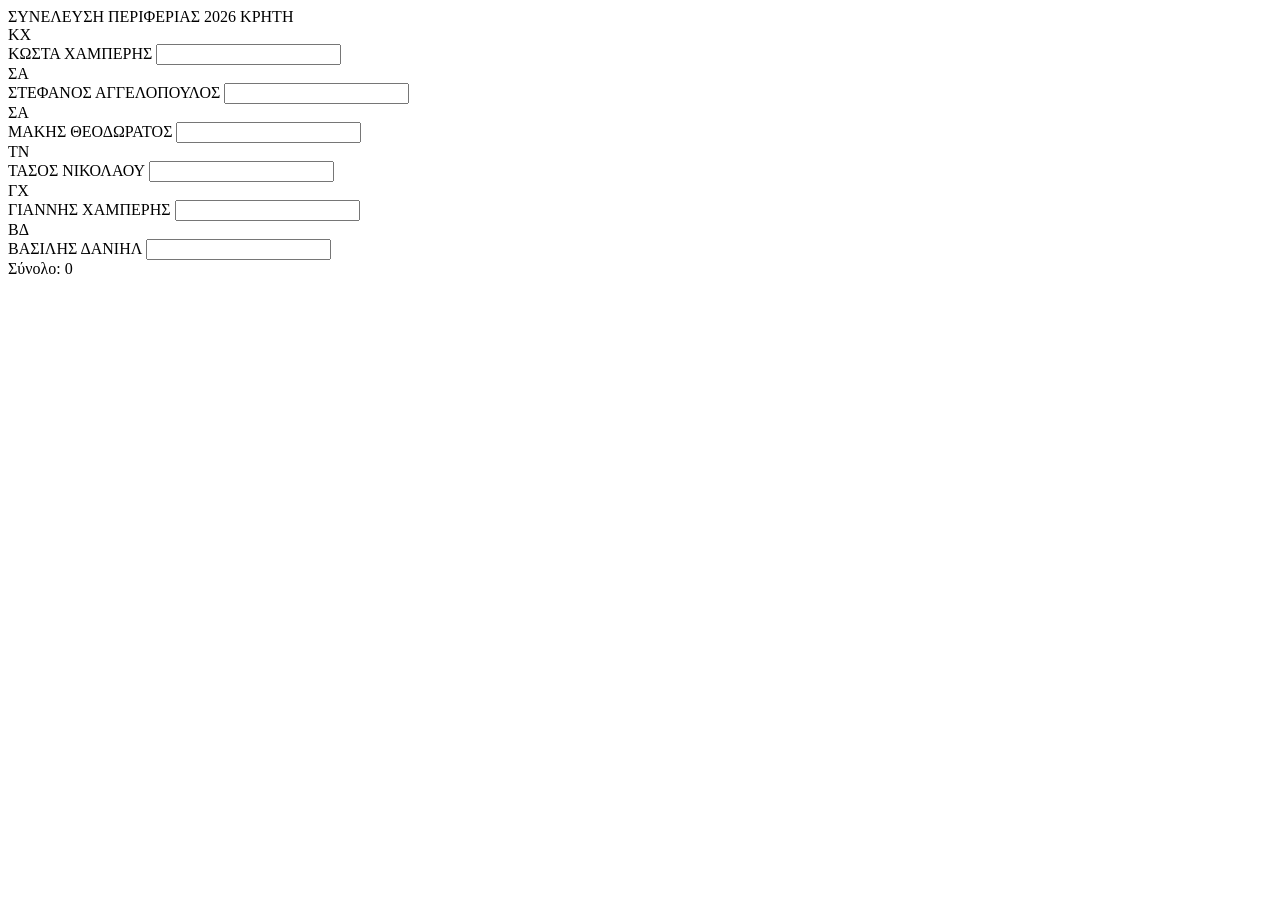
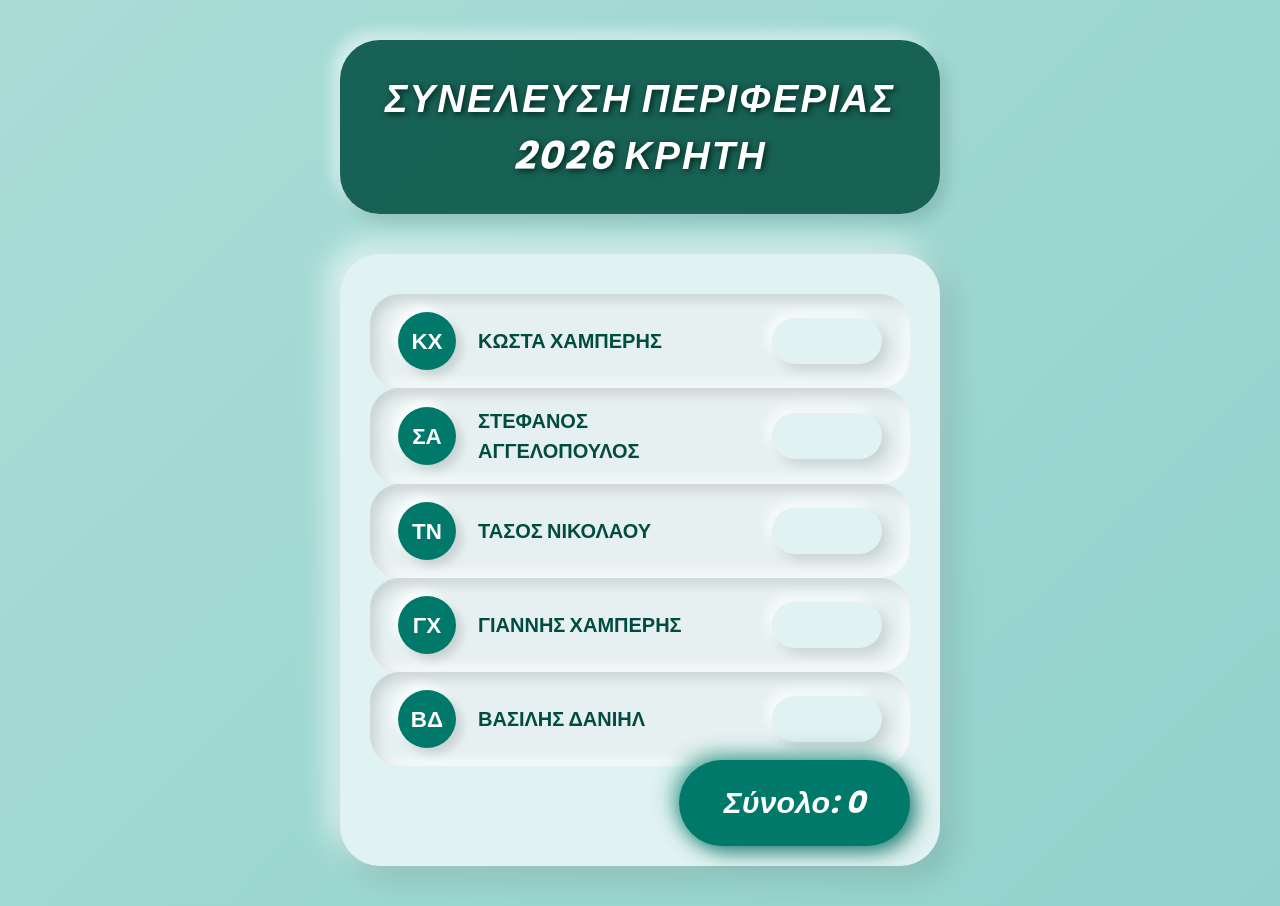
Before and after one commit to KostaHam/syn2026crete, a plain HTML site: page index.html in a window 1280 px wide. Before the commit the page ends 800 px from the top, so only its background shows below. Drawn offline with Linux system fonts and the light colour scheme; no server answers.

Commit message:
Add files via upload

```diff
--- a/index.html
+++ b/index.html
@@ -4,11 +4,219 @@
   <meta charset="UTF-8" />
   <title>ΣΥΝΕΛΕΥΣΗ ΠΕΡΙΦΕΡΙΑΣ 2026 ΚΡΗΤΗ</title>
   <meta name="viewport" content="width=device-width, initial-scale=1" />
-  <link href="https://fonts.googleapis.com/css2?family=Poppins:wght@400;700&display=swap" rel="stylesheet" />
   <style>
-    /* (Unveränderter CSS aus deiner Version hier eingefügt) */
-    /* Du kannst bei Bedarf kürzen, ist aber alles wie in deinem Original. */
-    /* ... CSS bleibt exakt gleich wie von dir gesendet ... */
+    @import url('https://fonts.googleapis.com/css2?family=Poppins:wght@400;700&display=swap');
+
+    :root {
+      --color-primary: #004d40;
+      --color-secondary: #00796b;
+      --color-accent: #26a69a;
+      --color-bg-start: #e0f2f1;
+      --color-bg-end: #80cbc4;
+      --color-input-bg: #e6f0f0;
+      --color-text-primary: #004d40;
+      --color-text-light: #ffffff;
+      --shadow-light: rgba(0, 0, 0, 0.12);
+      --transition-time: 0.4s;
+    }
+
+    * {
+      box-sizing: border-box;
+    }
+
+    body {
+      margin: 0;
+      font-family: 'Poppins', sans-serif;
+      background: linear-gradient(135deg, var(--color-bg-start), var(--color-bg-end));
+      background-size: 400% 400%;
+      animation: gradientShift 15s ease infinite;
+      color: var(--color-text-primary);
+      min-height: 100vh;
+      display: flex;
+      flex-direction: column;
+      justify-content: flex-start;
+      align-items: center;
+      padding: 40px 20px;
+    }
+
+    @keyframes gradientShift {
+      0% {background-position: 0% 50%;}
+      50% {background-position: 100% 50%;}
+      100% {background-position: 0% 50%;}
+    }
+
+    header {
+      background: rgba(0, 77, 64, 0.85);
+      padding: 30px 40px;
+      border-radius: 40px;
+      box-shadow:
+        8px 8px 15px var(--shadow-light),
+        -8px -8px 15px #ffffff88;
+      margin-bottom: 40px;
+      width: 100%;
+      max-width: 600px;
+      text-align: center;
+      user-select: none;
+      color: var(--color-text-light);
+      letter-spacing: 2px;
+      font-weight: 700;
+      font-size: 2.4rem;
+      text-shadow: 2px 2px 6px #00251a;
+      font-style: italic;
+    }
+
+    main {
+      width: 100%;
+      max-width: 600px;
+      background: var(--color-bg-start);
+      border-radius: 40px;
+      box-shadow:
+        12px 12px 30px var(--shadow-light),
+        -12px -12px 30px #ffffffaa;
+      padding: 40px 30px 100px;
+      position: relative;
+      display: flex;
+      flex-direction: column;
+      gap: 28px;
+    }
+
+    .person {
+      background: var(--color-input-bg);
+      border-radius: 30px;
+      padding: 18px 28px;
+      display: flex;
+      align-items: center;
+      gap: 22px;
+      box-shadow:
+        inset 6px 6px 12px var(--shadow-light),
+        inset -6px -6px 12px #ffffffbb;
+      cursor: pointer;
+      transition: box-shadow var(--transition-time), background-color var(--transition-time), transform var(--transition-time);
+      user-select: none;
+    }
+
+    .person:hover, .person:focus-within {
+      background: var(--color-accent);
+      box-shadow:
+        8px 8px 15px #009688cc,
+        -8px -8px 15px #4db6accc;
+      color: var(--color-text-light);
+      transform: translateY(-6px);
+      outline: none;
+    }
+
+    .avatar {
+      flex-shrink: 0;
+      width: 58px;
+      height: 58px;
+      border-radius: 50%;
+      background: var(--color-secondary);
+      box-shadow:
+        6px 6px 10px var(--shadow-light),
+        -6px -6px 10px #ffffffcc;
+      color: var(--color-text-light);
+      font-weight: 800;
+      font-size: 1.4rem;
+      display: flex;
+      align-items: center;
+      justify-content: center;
+      text-transform: uppercase;
+      user-select: none;
+      transition: background-color var(--transition-time);
+    }
+    .person:hover .avatar, .person:focus-within .avatar {
+      background: var(--color-primary);
+    }
+
+    label {
+      flex: 1;
+      font-weight: 600;
+      font-size: 1.25rem;
+      transition: color var(--transition-time);
+      user-select: none;
+    }
+
+    input[type="number"] {
+      width: 110px;
+      padding: 12px 18px;
+      font-size: 1.2rem;
+      border-radius: 30px;
+      border: none;
+      background: var(--color-bg-start);
+      box-shadow:
+        6px 6px 12px var(--shadow-light),
+        -6px -6px 12px #ffffffbb;
+      color: var(--color-text-primary);
+      font-weight: 700;
+      text-align: center;
+      transition: box-shadow var(--transition-time), background-color var(--transition-time);
+      appearance: none;
+      -moz-appearance: textfield;
+    }
+    input[type="number"]:focus {
+      outline: none;
+      background-color: var(--color-text-light);
+      box-shadow:
+        0 0 15px 4px var(--color-accent);
+      color: var(--color-primary);
+    }
+    input[type=number]::-webkit-inner-spin-button,
+    input[type=number]::-webkit-outer-spin-button {
+      -webkit-appearance: none;
+      margin: 0;
+    }
+
+    #sum {
+      position: absolute;
+      bottom: 20px;
+      right: 30px;
+      font-weight: 900;
+      font-size: 1.9rem;
+      background: var(--color-secondary);
+      padding: 20px 45px;
+      border-radius: 50px;
+      color: var(--color-text-light);
+      box-shadow:
+        6px 6px 20px #00695ccc,
+        -6px -6px 20px #48a999cc;
+      user-select: none;
+      transition: background-color var(--transition-time), box-shadow var(--transition-time), transform 0.6s ease;
+      cursor: default;
+      text-align: center;
+      font-style: italic;
+    }
+    main:hover #sum {
+      background: var(--color-primary);
+      box-shadow:
+        8px 8px 30px #00332fcc,
+        -8px -8px 30px #33a69acc;
+      transform: scale(1.07);
+    }
+
+    @media (max-width: 520px) {
+      main {
+        padding: 30px 20px 110px;
+      }
+      .person {
+        flex-direction: column;
+        align-items: flex-start;
+        gap: 15px;
+        padding: 20px 25px;
+      }
+      input[type="number"] {
+        width: 100%;
+      }
+      #sum {
+        position: static;
+        margin: 35px auto 0;
+        width: 75%;
+        font-size: 1.6rem;
+        border-radius: 30px;
+        box-shadow:
+          4px 4px 12px #00695ccc,
+          -4px -4px 12px #48a999cc;
+      }
+    }
   </style>
 </head>
 <body>
@@ -26,11 +234,6 @@
       <div class="person" tabindex="0">
         <div class="avatar">ΣΑ</div>
         <label for="zahl2">ΣΤΕΦΑΝΟΣ ΑΓΓΕΛΟΠΟΥΛΟΣ</label>
-        <input type="number" id="zahl2" name="zahl2" min="0" />
-      </div>
-      <div class="person" tabindex="0">
-        <div class="avatar">ΣΑ</div>
-        <label for="zahl2">ΜΑΚΗΣ ΘΕΟΔΩΡΑΤΟΣ</label>
         <input type="number" id="zahl2" name="zahl2" min="0" />
       </div>
       <div class="person" tabindex="0">
@@ -107,5 +310,26 @@
       });
     });
   </script>
+
+
+  <script>
+    const inputs = document.querySelectorAll('input[type="number"]');
+    const sumDisplay = document.getElementById('sum');
+
+    function updateSum() {
+      let total = 0;
+      inputs.forEach(input => {
+        const val = parseInt(input.value, 10);
+        if (!isNaN(val) && val > 0) {
+          total += val;
+        }
+      });
+      sumDisplay.textContent = 'Σύνολο: ' + total;
+    }
+
+    inputs.forEach(input => {
+      input.addEventListener('input', updateSum);
+    });
+  </script>
 </body>
 </html>
```
